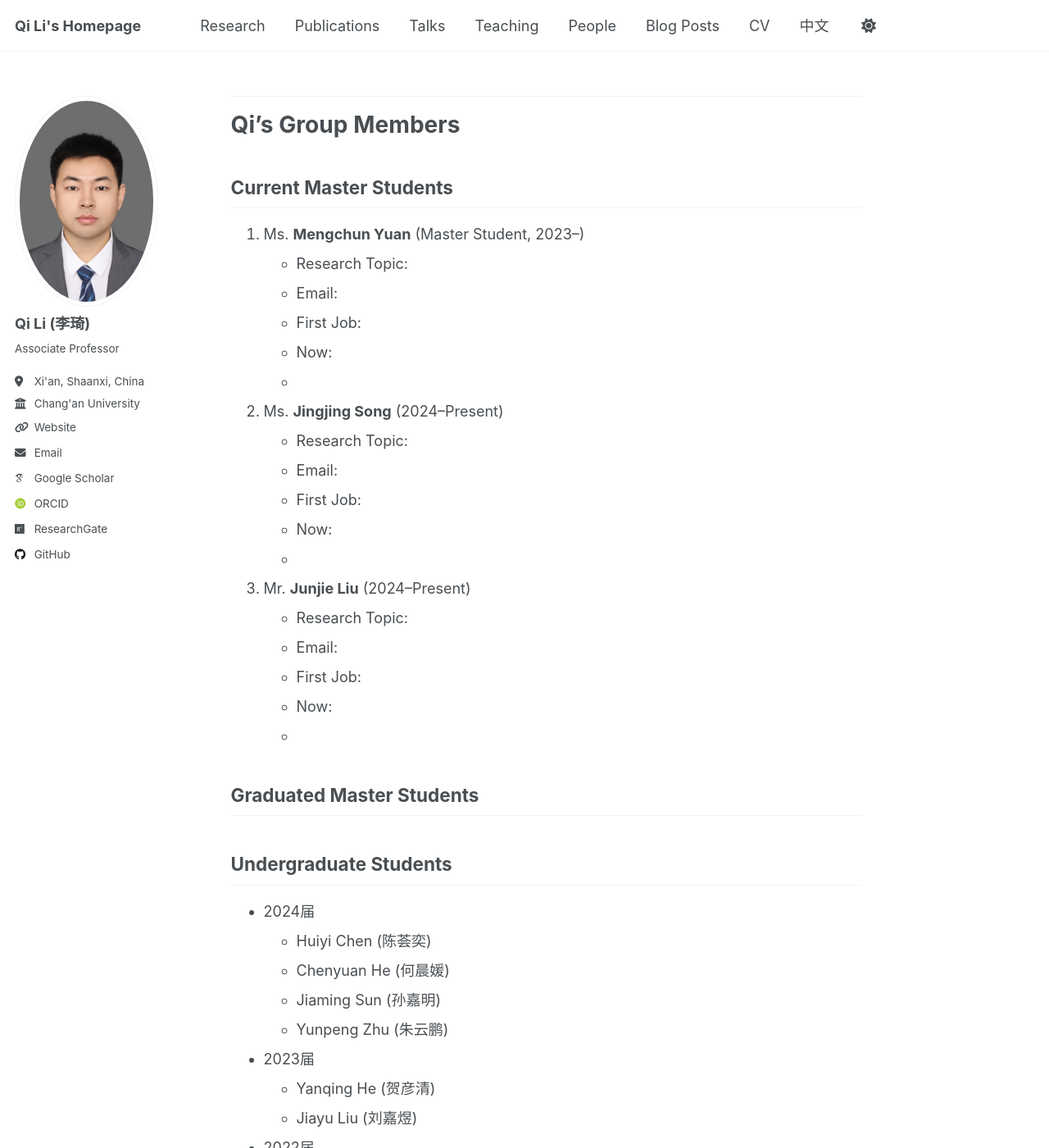
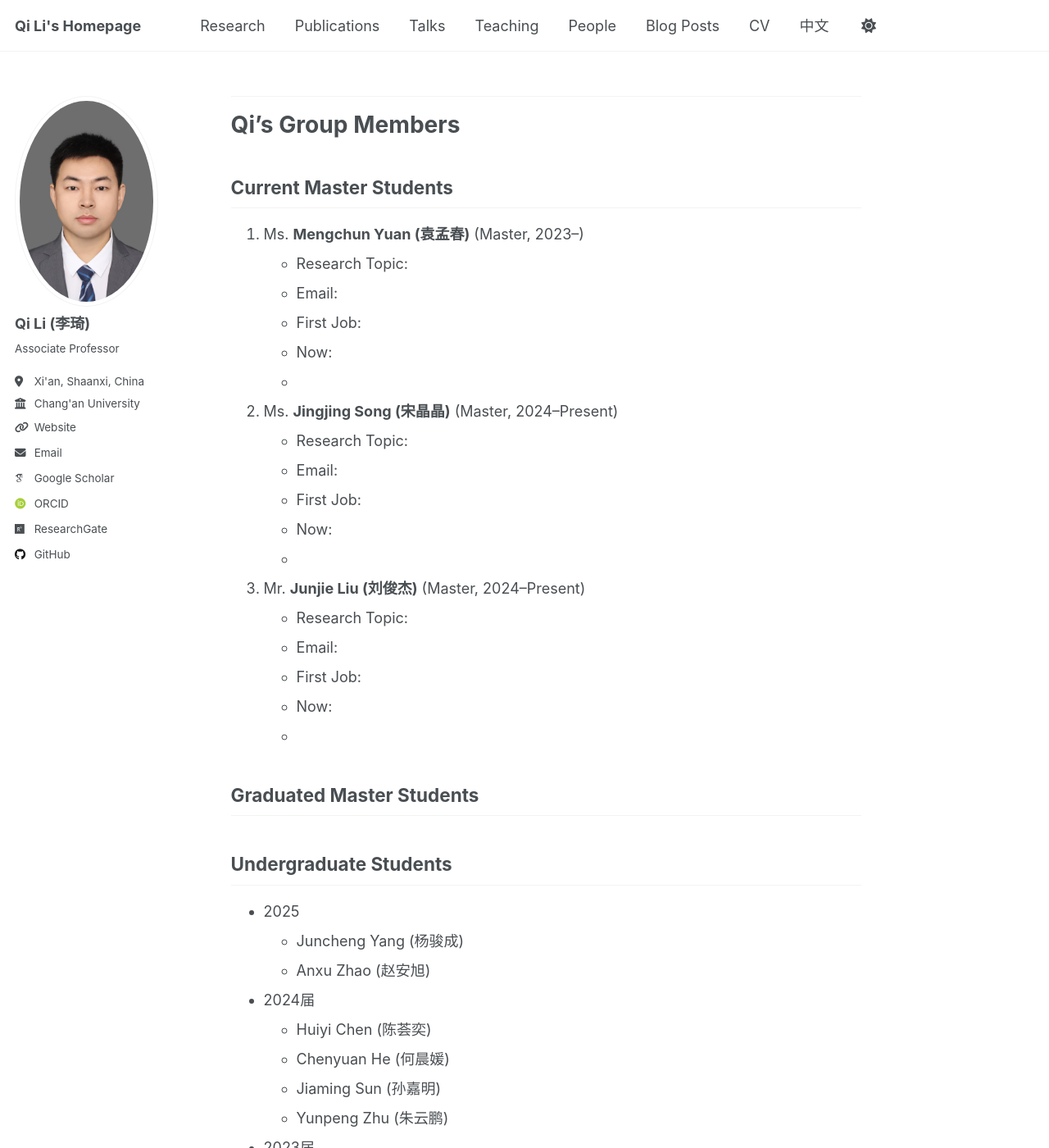
Before and after one commit to liqihao2000/liqihao2000.github.io, a Jekyll site: the page built from _pages/people.md, in a window 1280 px wide and 1400 px high. Shown: the whole window at 82% size. Built offline with Jekyll 4.4.1, drawn with Linux system fonts in a browser that asks for light colours; some web fonts are replaced.

Commit message:
update info

```diff
--- a/_pages/people.md
+++ b/_pages/people.md
@@ -12,21 +12,21 @@ author_profile: true
 # Qi's Group Members
 ## Current Master Students
 
-1. Ms. **Mengchun Yuan** (Master Student, 2023–)
+1. Ms. **Mengchun Yuan (袁孟春)** (Master, 2023–)
     <!--    - B.Sc. from South China University of Technology  -->
    - Research Topic:
    - Email:
    - First Job:
    - Now:
    -
-2. Ms. **Jingjing Song** (2024–Present)
+2. Ms. **Jingjing Song (宋晶晶)** (Master, 2024–Present)
     <!--    - B.Sc. from South China University of Technology  -->
    - Research Topic:
    - Email:
    - First Job:
    - Now:
    -
-3. Mr. **Junjie Liu** (2024–Present)
+3. Mr. **Junjie Liu (刘俊杰)** (Master, 2024–Present)
     <!--    - B.Sc. from South China University of Technology  -->
     - Research Topic:
    - Email:
@@ -38,6 +38,9 @@ author_profile: true
 
 
 ## Undergraduate Students
+- 2025
+  - Juncheng Yang (杨骏成)
+  - Anxu Zhao (赵安旭)
 
 - 2024届
   - Huiyi Chen (陈荟奕)
```
